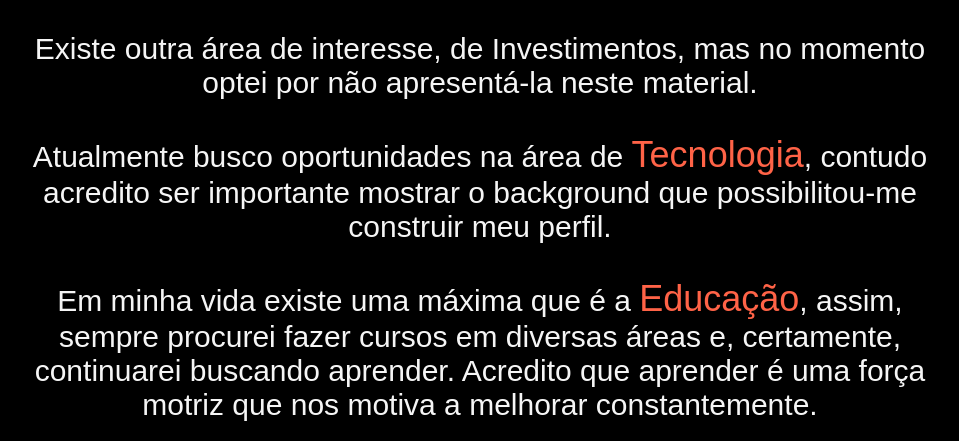
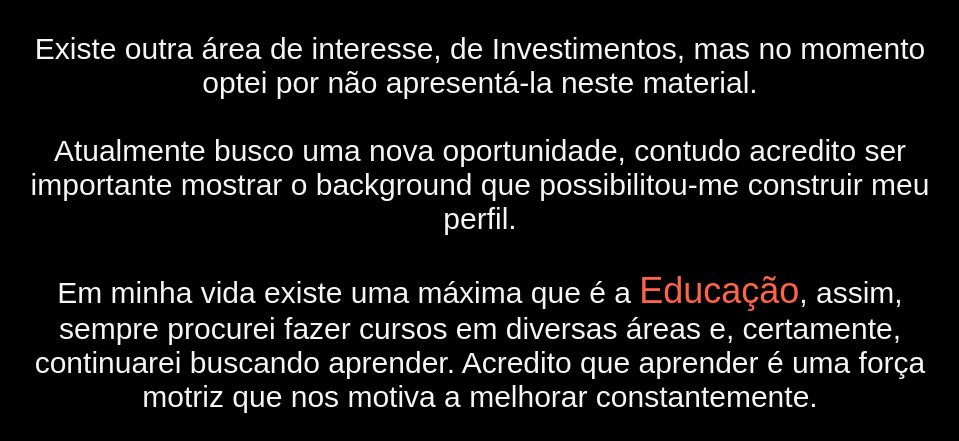
Before and after one commit to Girlei-Both/curriculo-completo, a plain HTML site: page index.html in a window 1280 px wide. Shown: the part 1280-1721 px from the top of the page, without its empty margins (160-1119 px from the left). Drawn offline with Linux system fonts and the light colour scheme; a web font is replaced by a local one.

Commit message:
Update index.html

```diff
--- a/index.html
+++ b/index.html
@@ -54,7 +54,7 @@
                     Optei por separar meu histórico em três grandes áreas de pesquisa e atuação...<br>
                     <span>Tecnologia · Cultura · Saúde</span><br><br>
                     Existe outra área de interesse, de Investimentos, mas no momento optei por não apresentá-la neste material.<br><br>
-                    Atualmente busco oportunidades na área de <span>Tecnologia</span>, contudo acredito ser importante mostrar o background que possibilitou-me construir meu perfil.<br><br>
+                    Atualmente busco uma nova oportunidade, contudo acredito ser importante mostrar o background que possibilitou-me construir meu perfil.<br><br>
                     Em minha vida existe uma máxima que é a <span>Educação</span>, assim, sempre procurei fazer cursos em diversas áreas e, certamente, continuarei buscando aprender. Acredito que aprender é uma força motriz que nos motiva a melhorar constantemente.<br>
                 </p>
 
```
